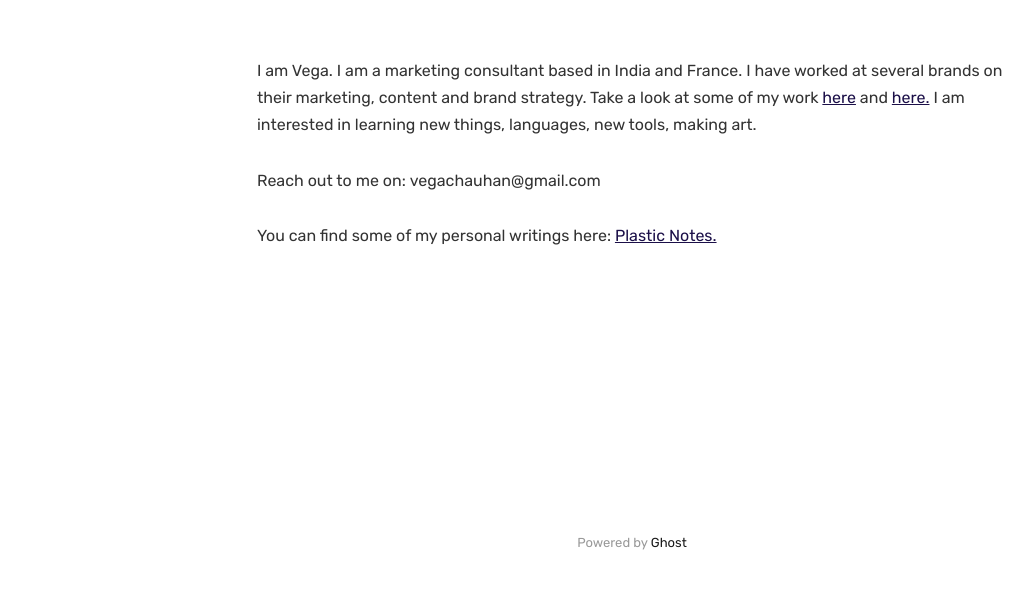
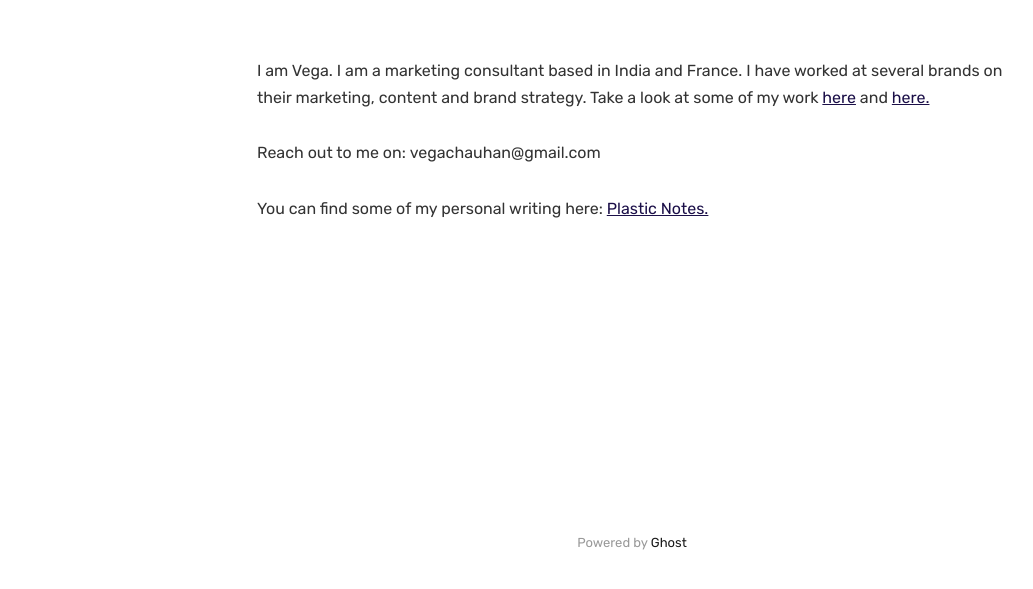
Before and after one commit to vegachauhan/vegachauhan.github.io, a plain HTML site: page index.html in a window 1280 px wide. Shown: the part 201-790 px from the top of the page, without its empty margins (8-1041 px from the left). Drawn offline with nearby package versions, Linux system fonts and the light colour scheme; a script that the page names is missing.

Commit message:
Update index.html

```diff
--- a/index.html
+++ b/index.html
@@ -168,7 +168,7 @@
 
             <section class="post-full-content">
                 <div class="post-content gh-content kg-canvas">
-                    <p>I am Vega. I am a marketing consultant based in India and France. I have worked at several brands on their marketing, content and brand strategy. Take a look at some of my work <a href="writingandsocialmedia/index.html">here</a> and <a href="visual/index.html">here.</a> I am interested in learning new things, languages, new tools, making art. </p><!--kg-card-begin: html--><style> span.ltrText {
+                    <p>I am Vega. I am a marketing consultant based in India and France. I have worked at several brands on their marketing, content and brand strategy. Take a look at some of my work <a href="writingandsocialmedia/index.html">here</a> and <a href="visual/index.html">here.</a></p><!--kg-card-begin: html--><style> span.ltrText {
 unicode-bidi: bidi-override;
 direction: rtl;
 }
@@ -176,7 +176,7 @@ direction: rtl;
 
 <body>
 <div>Reach out to me on: <span class="ltrText">moc.liamg@nahuahcagev</span></div>
-</body><!--kg-card-end: html--><p>You can find some of my personal writings here: <a href="https://medium.com/@plasticnotes">Plastic Notes.</a></p>
+</body><!--kg-card-end: html--><p>You can find some of my personal writing here: <a href="https://medium.com/@plasticnotes">Plastic Notes.</a></p>
                 </div>
 
 
```
